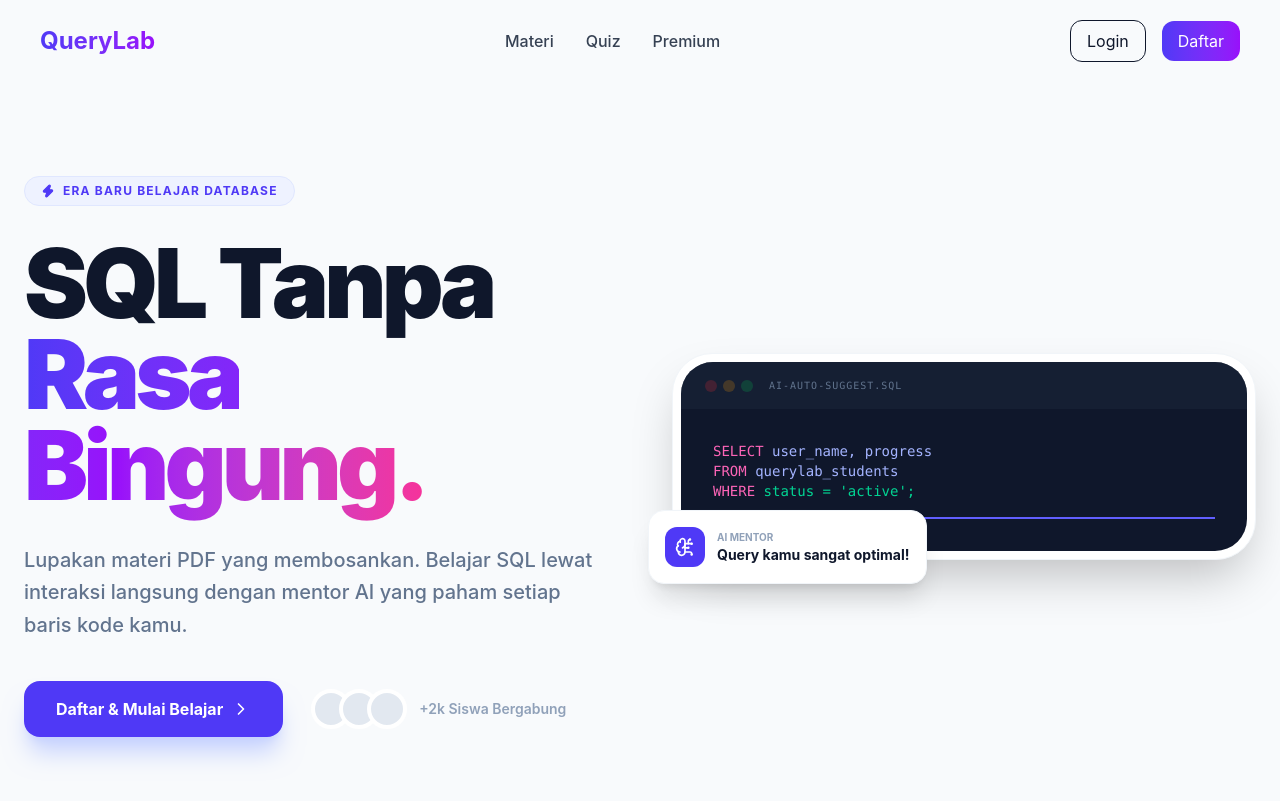
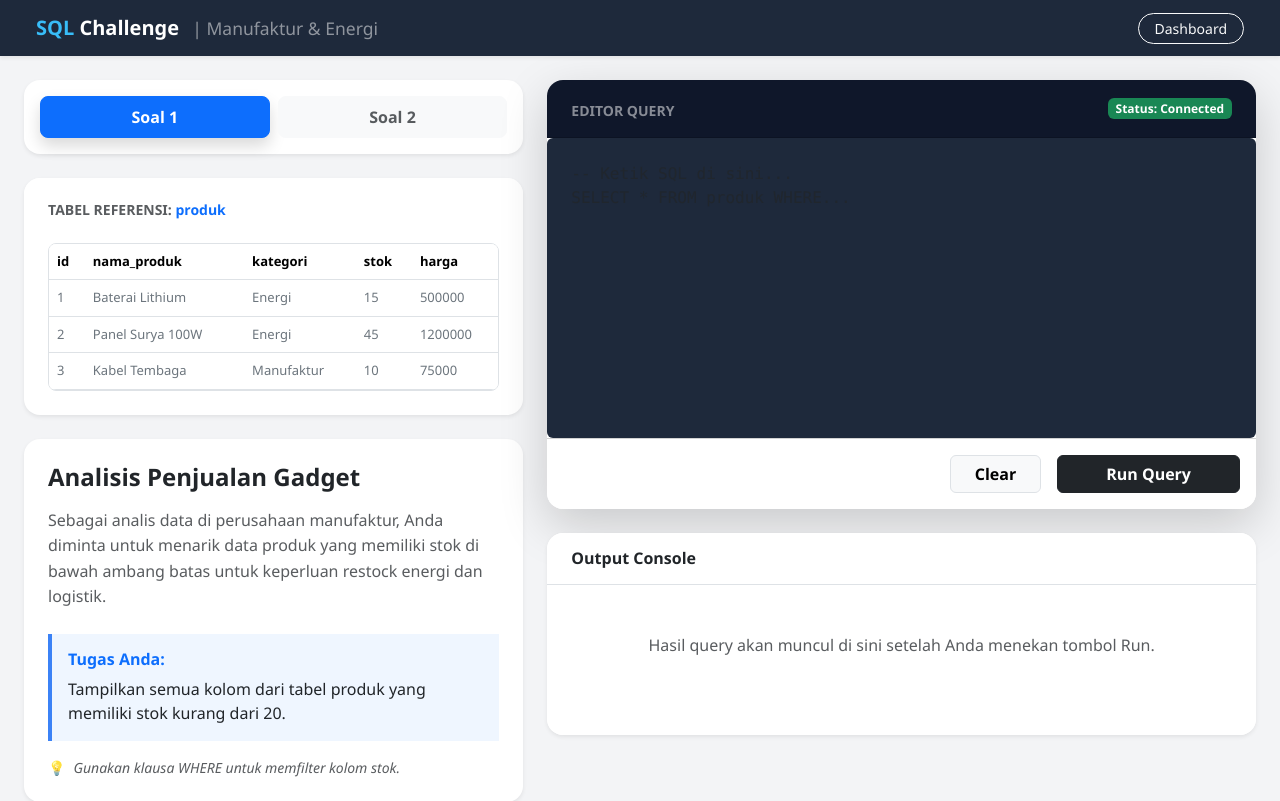
Before and after one commit to Hizkia-wa/QueryLab-AI, a React (Vite) app in the folder querylab-frontend/: page /praktikum in a window 1280 px wide. Shown: the top 801 px of the page. Built offline with nearby package versions, Linux system fonts and the light colour scheme.

Commit message:
halaman pratikum

```diff
--- a/querylab-frontend/package.json
+++ b/querylab-frontend/package.json
@@ -17,7 +17,8 @@
     "framer-motion": "^12.38.0",
     "lucide-react": "^1.8.0",
     "react": "^19.2.4",
-    "react-dom": "^19.2.4"
+    "react-dom": "^19.2.4",
+    "react-router-dom": "^7.14.0"
   },
   "devDependencies": {
     "@eslint/js": "^9.39.4",
--- a/querylab-frontend/src/App.jsx
+++ b/querylab-frontend/src/App.jsx
@@ -1,17 +1,17 @@
 import Navbar from "./components/Navbar";
 import Footer from "./components/Footer";
-import Homepage from "./pages/Homepage";
+import { BrowserRouter as Router, Routes, Route } from "react-router-dom";
+import HomePage from "./pages/HomePage";
+import PraktikumPage from "./pages/PraktikumPage";
 
 function App() {
   return (
-    // 'w-full' memastikan elemen ini selebar layar browser
-    <div className="w-full min-h-screen flex flex-col">
-      <Navbar />
-      <main className="flex-grow w-full">
-        <Homepage />
-      </main>
-      <Footer />
-    </div>
+    <Router>
+      <Routes>
+        <Route path="/" element={<HomePage />} />
+        <Route path="/praktikum" element={<PraktikumPage />} />
+      </Routes>
+    </Router>
   );
 }
 
--- a/querylab-frontend/src/pages/Homepage.jsx
+++ b/querylab-frontend/src/pages/Homepage.jsx
@@ -1,4 +1,5 @@
 import React from "react";
+import { Link } from "react-router-dom";
 import { motion } from "framer-motion";
 import {
   Code2, Terminal, Cpu, GraduationCap, ChevronRight,
@@ -49,9 +50,12 @@ export default function Homepage() {
             </motion.p>
 
             <motion.div variants={itemVariants} className="flex flex-wrap gap-5">
-              <button className="px-8 py-4 bg-indigo-600 text-white rounded-2xl font-bold shadow-xl shadow-indigo-200 hover:bg-indigo-700 hover:-translate-y-1 transition-all flex items-center gap-2">
-                Daftar & Mulai Belajar <ChevronRight size={20} />
-              </button>
+              <Link
+                to="/praktikum"
+                className="px-8 py-4 bg-indigo-600 text-white rounded-2xl font-bold shadow-xl shadow-indigo-200 hover:bg-indigo-700 hover:-translate-y-1 transition-all flex items-center gap-2"
+              >
+                Mulai Praktikum <ChevronRight size={20} />
+              </Link>
               <div className="flex items-center gap-3 px-2">
                 <div className="flex -space-x-3">
                   {[1,2,3].map(i => <div key={i} className="w-10 h-10 rounded-full border-4 border-white bg-slate-200" />)}
--- /dev/null
+++ b/querylab-frontend/src/pages/PraktikumPage.jsx
@@ -0,0 +1,187 @@
+import { useState } from "react";
+import "bootstrap/dist/css/bootstrap.min.css";
+
+const soalData = [
+  {
+    id: 1,
+    judul: "Analisis Penjualan Gadget",
+    materi: "Sebagai analis data di perusahaan manufaktur, Anda diminta untuk menarik data produk yang memiliki stok di bawah ambang batas untuk keperluan restock energi dan logistik.",
+    instruksi: "Tampilkan semua kolom dari tabel produk yang memiliki stok kurang dari 20.",
+    tabelSkema: [
+      { id: 1, nama_produk: "Baterai Lithium", kategori: "Energi", stok: 15, harga: 500000 },
+      { id: 2, nama_produk: "Panel Surya 100W", kategori: "Energi", stok: 45, harga: 1200000 },
+      { id: 3, nama_produk: "Kabel Tembaga", kategori: "Manufaktur", stok: 10, harga: 75000 },
+    ],
+    hint: "Gunakan klausa WHERE untuk memfilter kolom stok.",
+  },
+  {
+    id: 2,
+    judul: "Filter Kategori Spesifik",
+    materi: "Manajemen ingin fokus pada efisiensi sektor Energi. Kita perlu memisahkan data berdasarkan kategori agar laporan lebih terstruktur.",
+    instruksi: "Tampilkan kolom `nama_produk` dan `harga` yang kategorinya adalah 'Energi'.",
+    tabelSkema: [
+      { id: 1, nama_produk: "Baterai Lithium", kategori: "Energi", stok: 15, harga: 500000 },
+      { id: 2, nama_produk: "Panel Surya 100W", kategori: "Energi", stok: 45, harga: 1200000 },
+    ],
+    hint: "Sebutkan nama kolom secara spesifik setelah perintah SELECT.",
+  }
+];
+
+export default function PraktikumPremium() {
+  const [selectedSoal, setSelectedSoal] = useState(soalData[0]);
+  const [query, setQuery] = useState("");
+  const [result, setResult] = useState(null);
+
+  const handleRun = () => {
+    // Simulasi filter sederhana untuk demo
+    setResult(selectedSoal.tabelSkema.filter(item => item.stok < 20));
+  };
+
+  return (
+    <div style={{ backgroundColor: "#F3F4F6", minHeight: "100vh", fontFamily: "'Segoe UI', Roboto, sans-serif" }}>
+
+      {/* NAVBAR */}
+      <nav className="navbar navbar-expand-lg shadow-sm px-4" style={{ backgroundColor: "#1e293b" }}>
+        <div className="container-fluid">
+          <span className="navbar-brand fw-bold text-white">
+            <span style={{ color: "#38bdf8" }}>SQL</span> Challenge <small className="fw-light opacity-50 ms-2">| Manufaktur & Energi</small>
+          </span>
+          <div className="d-flex gap-2">
+             <button className="btn btn-sm btn-outline-light rounded-pill px-3">Dashboard</button>
+          </div>
+        </div>
+      </nav>
+
+      <div className="container-fluid py-4 px-4">
+        <div className="row g-4">
+
+          {/* KOLOM KIRI: REFERENSI & INSTRUKSI */}
+          <div className="col-lg-5">
+            {/* Navigasi Soal Card */}
+            <div className="card border-0 shadow-sm rounded-4 mb-4">
+              <div className="card-body p-3 d-flex gap-2">
+                {soalData.map((s, i) => (
+                  <button
+                    key={s.id}
+                    onClick={() => { setSelectedSoal(s); setResult(null); setQuery(""); }}
+                    className={`btn flex-fill rounded-3 py-2 fw-bold transition-all ${selectedSoal.id === s.id ? 'btn-primary shadow' : 'btn-light text-muted'}`}
+                  >
+                    Soal {i + 1}
+                  </button>
+                ))}
+              </div>
+            </div>
+
+            {/* Tabel Referensi Card */}
+            <div className="card border-0 shadow-sm rounded-4 mb-4 overflow-hidden">
+              <div className="card-header bg-white border-0 pt-4 px-4">
+                <h6 className="fw-bold text-uppercase text-muted small mb-0">Tabel Referensi: <span className="text-primary text-lowercase">Produk</span></h6>
+              </div>
+              <div className="card-body px-4 pb-4">
+                <div className="table-responsive rounded-3 border">
+                  <table className="table table-sm table-hover mb-0" style={{ fontSize: "13px" }}>
+                    <thead className="bg-light">
+                      <tr>
+                        {Object.keys(selectedSoal.tabelSkema[0]).map(key => <th key={key} className="p-2">{key}</th>)}
+                      </tr>
+                    </thead>
+                    <tbody>
+                      {selectedSoal.tabelSkema.map((row, i) => (
+                        <tr key={i}>
+                          {Object.values(row).map((val, j) => <td key={j} className="p-2 text-secondary">{val}</td>)}
+                        </tr>
+                      ))}
+                    </tbody>
+                  </table>
+                </div>
+              </div>
+            </div>
+
+            {/* Deskripsi & Instruksi */}
+            <div className="card border-0 shadow-sm rounded-4">
+              <div className="card-body p-4">
+                <h4 className="fw-bold mb-3">{selectedSoal.judul}</h4>
+                <p className="text-muted mb-4" style={{ lineHeight: "1.6" }}>{selectedSoal.materi}</p>
+
+                <div style={{ backgroundColor: "#eff6ff", borderLeft: "4px solid #3b82f6" }} className="p-3 rounded-e-3 mb-3">
+                  <h6 className="fw-bold text-primary">Tugas Anda:</h6>
+                  <p className="mb-0 text-dark fw-medium">{selectedSoal.instruksi}</p>
+                </div>
+
+                <div className="d-flex align-items-center text-muted small">
+                  <span className="me-2">💡</span> <em>{selectedSoal.hint}</em>
+                </div>
+              </div>
+            </div>
+          </div>
+
+          {/* KOLOM KANAN: EDITOR & RESULT */}
+          <div className="col-lg-7">
+            <div className="card border-0 shadow-lg rounded-4 overflow-hidden mb-4" style={{ minHeight: "400px" }}>
+              <div className="card-header d-flex justify-content-between align-items-center px-4 py-3" style={{ backgroundColor: "#0f172a" }}>
+                <span className="text-white-50 small fw-bold mt-1">EDITOR QUERY</span>
+                <span className="badge bg-success">Status: Connected</span>
+              </div>
+              <textarea
+                className="form-control border-0 p-4 font-monospace"
+                style={{
+                  backgroundColor: "#1e293b",
+                  color: "#94a3b8",
+                  fontSize: "16px",
+                  height: "300px",
+                  resize: "none",
+                  outline: "none"
+                }}
+                spellCheck="false"
+                value={query}
+                onChange={(e) => setQuery(e.target.value)}
+                placeholder="-- Ketik SQL di sini...&#10;SELECT * FROM produk WHERE..."
+              />
+              <div className="card-footer bg-white p-3 d-flex justify-content-end gap-3">
+                <button className="btn btn-light border px-4 fw-bold" onClick={() => setQuery("")}>Clear</button>
+                <button className="btn btn-dark px-5 fw-bold" onClick={handleRun}>Run Query</button>
+              </div>
+            </div>
+
+            {/* Result Section */}
+            <div className="card border-0 shadow-sm rounded-4 overflow-hidden">
+              <div className="card-header bg-white px-4 py-3 border-bottom">
+                <h6 className="mb-0 fw-bold">Output Console</h6>
+              </div>
+              <div className="card-body p-0" style={{ backgroundColor: "#ffffff", minHeight: "150px" }}>
+                {!result ? (
+                  <div className="p-5 text-center text-muted">
+                    <p className="mb-0">Hasil query akan muncul di sini setelah Anda menekan tombol Run.</p>
+                  </div>
+                ) : (
+                  <div className="table-responsive">
+                    <table className="table table-hover mb-0">
+                      <thead className="table-light">
+                        <tr>
+                          {Object.keys(result[0]).map(k => <th key={k} className="px-4 py-3 small text-uppercase text-muted">{k}</th>)}
+                        </tr>
+                      </thead>
+                      <tbody>
+                        {result.map((row, i) => (
+                          <tr key={i}>
+                            {Object.values(row).map((v, j) => <td key={j} className="px-4 py-3">{v}</td>)}
+                          </tr>
+                        ))}
+                      </tbody>
+                    </table>
+                  </div>
+                )}
+              </div>
+              {result && (
+                <div className="card-footer bg-primary-subtle border-0 p-3 text-center">
+                  <button className="btn btn-primary px-5 fw-bold shadow">KIRIM JAWABAN SEKARANG</button>
+                </div>
+              )}
+            </div>
+          </div>
+
+        </div>
+      </div>
+    </div>
+  );
+}
```
Also changed, not shown: 2 other files (tests, documents, lock files or other folders).
